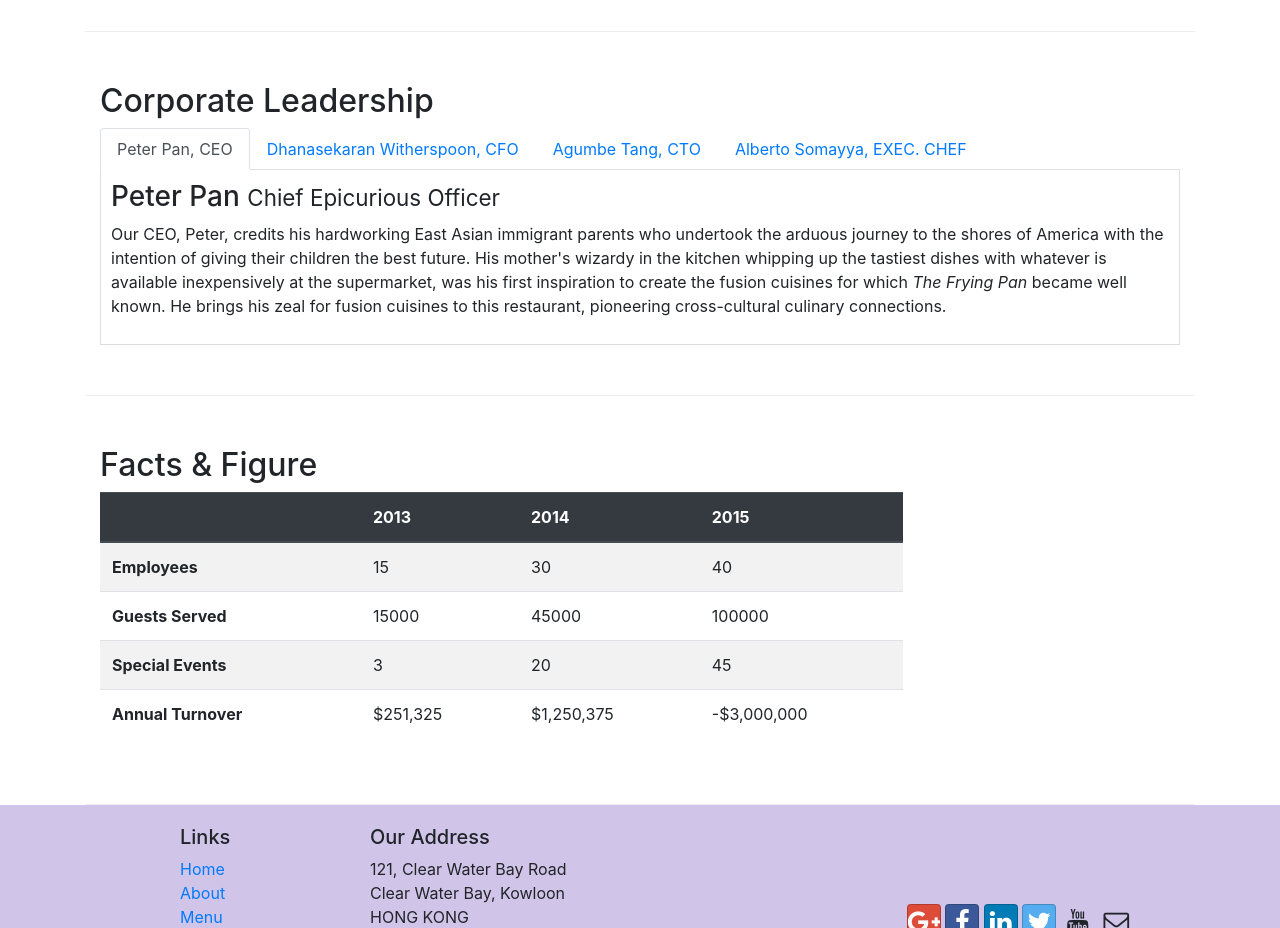
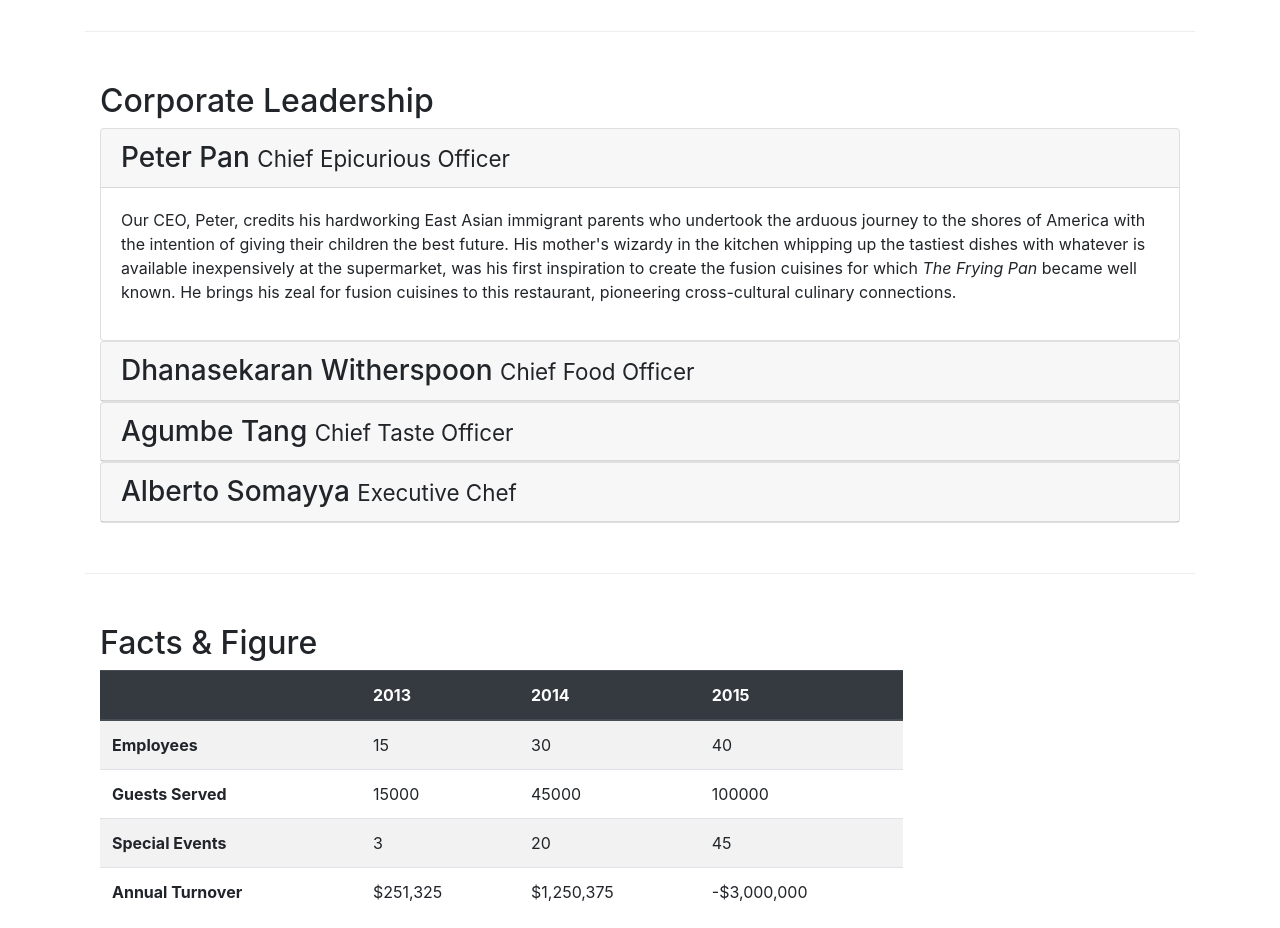
Before and after one commit to ArmaanSheikh/-Front-End-Web-UI-Frameworks-and-Tools-Bootstrap-4-Week-2, a website: page aboutus.html in a window 1280 px wide. Shown: the part 940-1868 px from the top of the page. Drawn offline with nearby package versions, Linux system fonts and the light colour scheme.

Commit message:
accordion

```diff
--- a/aboutus.html
+++ b/aboutus.html
@@ -101,36 +101,47 @@
         <div class="row row-content">
             <div class="col">
                 <h2>Corporate Leadership</h2>
-                <ul class="nav nav-tabs">
-                    <li class="nav-item">
-                        <a href="#peter" class="nav-link active" role="tab" data-toggle="tab">Peter Pan, CEO</a>
-                    </li>
-                    <li class="nav-item">
-                        <a href="#danny" class="nav-link" role="tab" data-toggle="tab">Dhanasekaran Witherspoon, CFO</a>
-                    </li>
-                    <li class="nav-item">
-                        <a href="#agumbe" class="nav-link" role="tab" data-toggle="tab">Agumbe Tang, CTO</a>
-                    </li>
-                    <li class="nav-item">
-                        <a href="#alberto" class="nav-link" role="tab" data-toggle="tab">Alberto Somayya, EXEC. CHEF</a>
-                    </li>
-                </ul>
-                <div class="tab-content">
-                    <div role="tabpanel" class="tab-pane fade show active" id="peter">
-                        <h3>Peter Pan <small>Chief Epicurious Officer</small></h3>
-                        <p class="d-none d-sm-block">Our CEO, Peter, credits his hardworking East Asian immigrant parents who undertook the arduous journey to the shores of America with the intention of giving their children the best future. His mother's wizardy in the kitchen whipping up the tastiest dishes with whatever is available inexpensively at the supermarket, was his first inspiration to create the fusion cuisines for which <em>The Frying Pan</em> became well known. He brings his zeal for fusion cuisines to this restaurant, pioneering cross-cultural culinary connections.</p>
+
+                <div id="accordion">
+                    <div class="card">
+                        <div class="card-header" role="tab" id="peterhead">
+                            <h3 class="mb-0"><a data-toggle="collapse" data-target="#peter"> Peter Pan <small>Chief Epicurious Officer</small></a></h3>
+                        </div>
+                        <div role="tabpanel" class="tab-pane collapse show" data-parent="#accordion" id="peter">
+                            <div class="card-body">
+                                <p class="d-none d-sm-block">Our CEO, Peter, credits his hardworking East Asian immigrant parents who undertook the arduous journey to the shores of America with the intention of giving their children the best future. His mother's wizardy in the kitchen whipping up the tastiest dishes with whatever is available inexpensively at the supermarket, was his first inspiration to create the fusion cuisines for which <em>The Frying Pan</em> became well known. He brings his zeal for fusion cuisines to this restaurant, pioneering cross-cultural culinary connections.</p>
+                            </div>
+                        </div>
                     </div>
-                    <div role="tabpanel" class="tab-pane fade" id="danny">
-                        <h3>Dhanasekaran Witherspoon <small>Chief Food Officer</small></h3>
-                        <p class="d-none d-sm-block">Our CFO, Danny, as he is affectionately referred to by his colleagues, comes from a long established family tradition in farming and produce. His experiences growing up on a farm in the Australian outback gave him great appreciation for varieties of food sources. As he puts it in his own words, <em>Everything that runs, wins, and everything that stays, pays!</em></p>
+                    <div class="card">
+                        <div class="card-header" role="tab" id="dannyhead">
+                            <h3 class="mb-0"><a data-toggle="collapse" data-target="#danny"> Dhanasekaran Witherspoon <small>Chief Food Officer</small></a></h3>
+                        </div>
+                        <div role="tabpanel" class="tab-pane collapse" data-parent="#accordion" id="danny">
+                            <div class="card-body">
+                                <p class="d-none d-sm-block">Our CFO, Danny, as he is affectionately referred to by his colleagues, comes from a long established family tradition in farming and produce. His experiences growing up on a farm in the Australian outback gave him great appreciation for varieties of food sources. As he puts it in his own words, <em>Everything that runs, wins, and everything that stays, pays!</em></p>
+                            </div>
+                        </div>
                     </div>
-                    <div class="tab-pane fade" role="tabpanel" id="agumbe">
-                        <h3>Agumbe Tang <small>Chief Taste Officer</small></h3>
-                        <p class="d-none d-sm-block">Blessed with the most discerning gustatory sense, Agumbe, our CTO, personally ensures that every dish that we serve meets his exacting tastes. Our chefs dread the tongue lashing that ensues if their dish does not meet his exacting standards. He lives by his motto, <em>You click only if you survive my lick.</em></p>
+                    <div class="card">
+                        <div class="card-header" role="tab" id="agumbehead">
+                            <h3 class="mb-0"><a data-toggle="collapse" data-target="#agumbe"> Agumbe Tang <small>Chief Taste Officer</small></a></h3>
+                        </div>
+                        <div role="tabpanel" class="tab-pane collapse" data-parent="#accordion" id="agumbe">
+                            <div class="card-body">
+                                <p class="d-none d-sm-block">Blessed with the most discerning gustatory sense, Agumbe, our CTO, personally ensures that every dish that we serve meets his exacting tastes. Our chefs dread the tongue lashing that ensues if their dish does not meet his exacting standards. He lives by his motto, <em>You click only if you survive my lick.</em></p>
+                            </div>
+                        </div>
                     </div>
-                    <div class="tab-pane fade" role="tabpanel" id="alberto">
-                        <h3>Alberto Somayya <small>Executive Chef</small></h3>
-                        <p class="d-none d-sm-block">Award winning three-star Michelin chef with wide International experience having worked closely with whos-who in the culinary world, he specializes in creating mouthwatering Indo-Italian fusion experiences. He says, <em>Put together the cuisines from the two craziest cultures, and you get a winning hit! Amma Mia!</em></p>
+                    <div class="card">
+                        <div class="card-header" role="tab" id="albertohead">
+                            <h3 class="mb-0"><a data-toggle="collapse" data-target="#alberto"> Alberto Somayya <small>Executive Chef</small></a></h3>
+                        </div>
+                        <div role="tabpanel" class="tab-pane collapse" data-parent="#accordion" id="alberto">
+                            <div class="card-body">
+                                <p class="d-none d-sm-block">Award winning three-star Michelin chef with wide International experience having worked closely with whos-who in the culinary world, he specializes in creating mouthwatering Indo-Italian fusion experiences. He says, <em>Put together the cuisines from the two craziest cultures, and you get a winning hit! Amma Mia!</em></p>
+                            </div>
+                        </div>
                     </div>
                 </div>
             </div>
```
Also changed, not shown: 1 other file.
